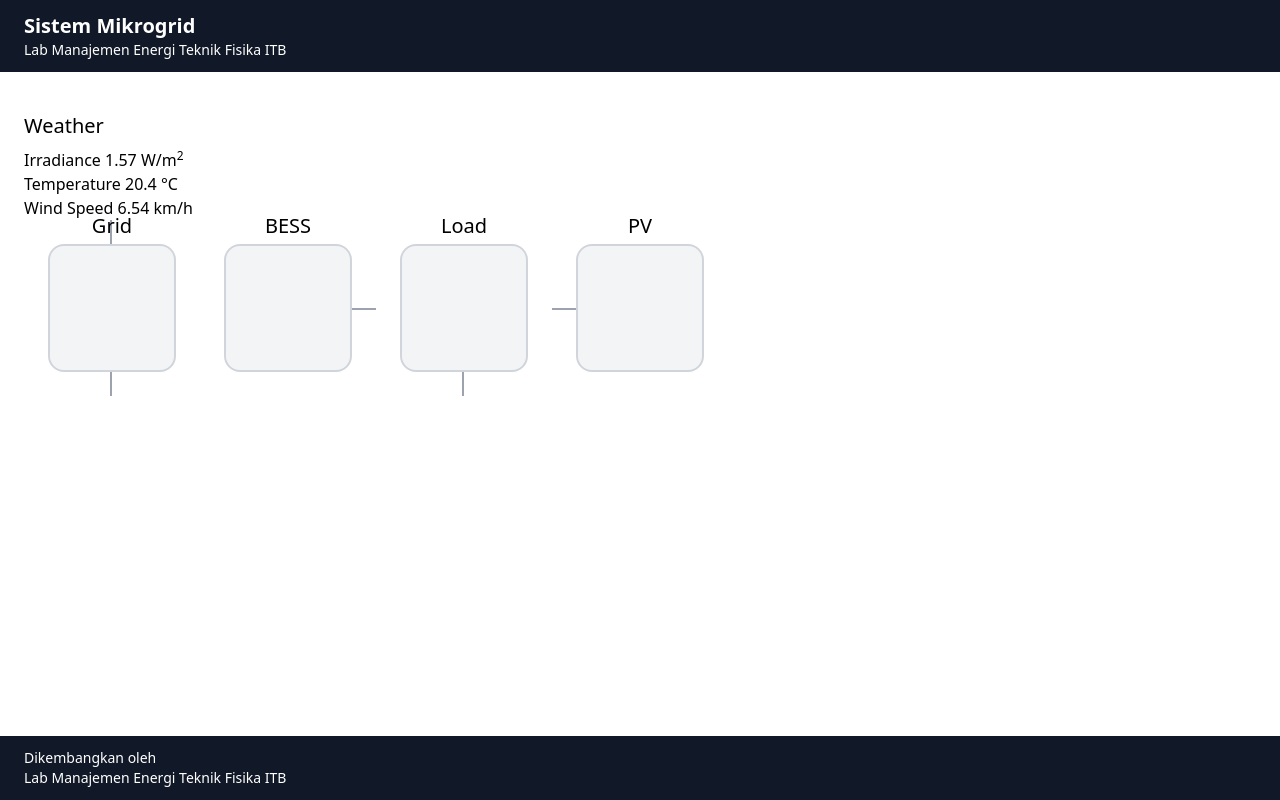
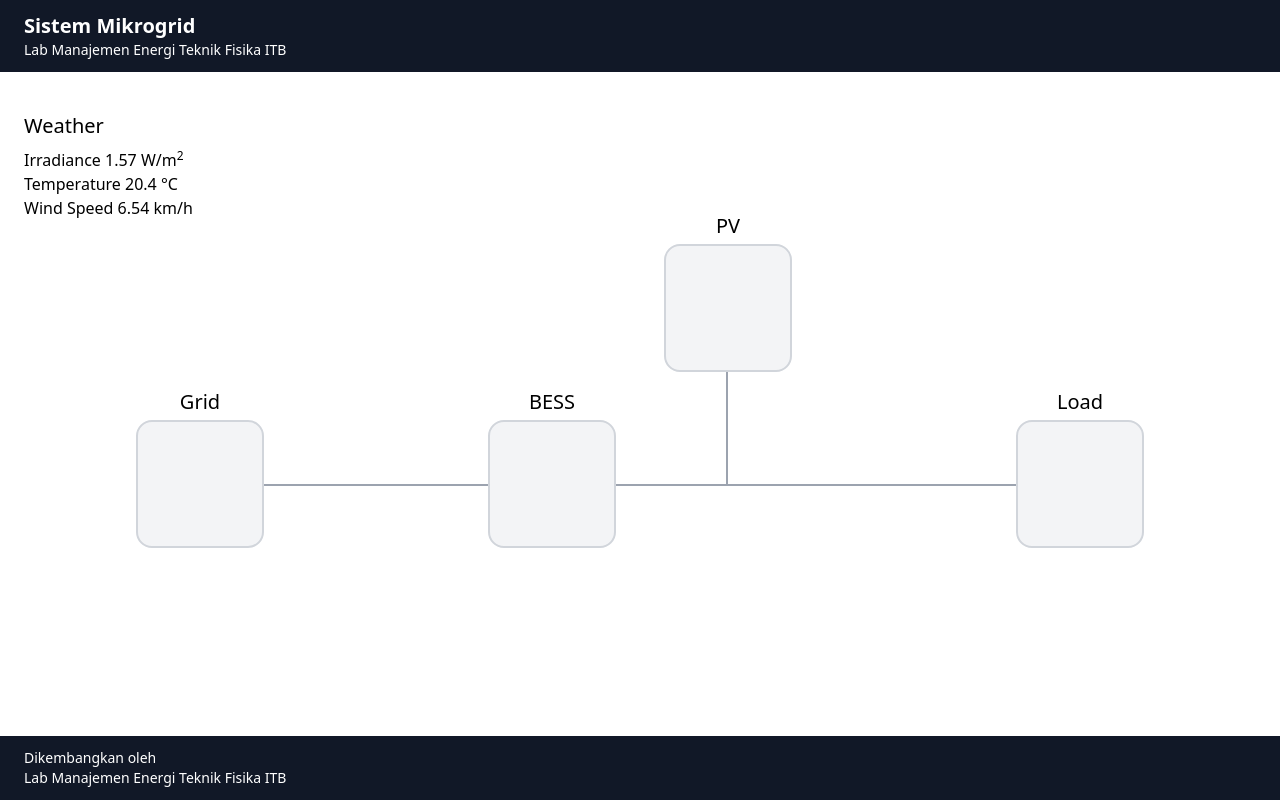
Before and after one commit to salehzaidan/mikrogrid-hmi, a Next.js app: page / in a window 1280 px wide. Built offline with nearby package versions, Linux system fonts and the light colour scheme; some icons are missing.

Commit message:
Create architecture layout

```diff
--- a/pages/index.tsx
+++ b/pages/index.tsx
@@ -15,7 +15,7 @@ const Home: NextPage = () => {
       </Head>
 
       <Navbar />
-      <main className="grow py-10 px-6">
+      <main className="grow overflow-x-auto py-10 px-6">
         <section className="container mx-auto">
           <h2 className="mb-2 text-xl font-medium">Weather</h2>
           <div>
@@ -34,19 +34,31 @@ const Home: NextPage = () => {
           </div>
         </section>
 
-        <section className="container mx-auto flex">
-          <Cell lines={['top', 'bottom']}>
+        <section className="container mx-auto">
+          <div className="flex justify-center">
+            <Cell />
+            <Cell />
+            <Cell />
+            <Cell lines={['bottom']}>
+              <Card type="pv" />
+            </Cell>
+            <Cell />
+            <Cell />
+          </div>
+          <div className="flex justify-center">
+            <Cell lines={['right']}>
               <Card type="grid" />
             </Cell>
-          <Cell lines={['right']}>
+            <Cell lines={['left', 'right']} />
+            <Cell lines={['left', 'right']}>
               <Card type="battery" />
             </Cell>
-          <Cell lines={['bottom']}>
+            <Cell lines={['top', 'left', 'right']} />
+            <Cell lines={['left', 'right']} />
+            <Cell lines={['left']}>
               <Card type="load" />
             </Cell>
-          <Cell lines={['left']}>
-            <Card type="pv" />
-          </Cell>
+          </div>
         </section>
       </main>
       <Footer />
```
Lines whose indentation alone changed are shown as unchanged.
